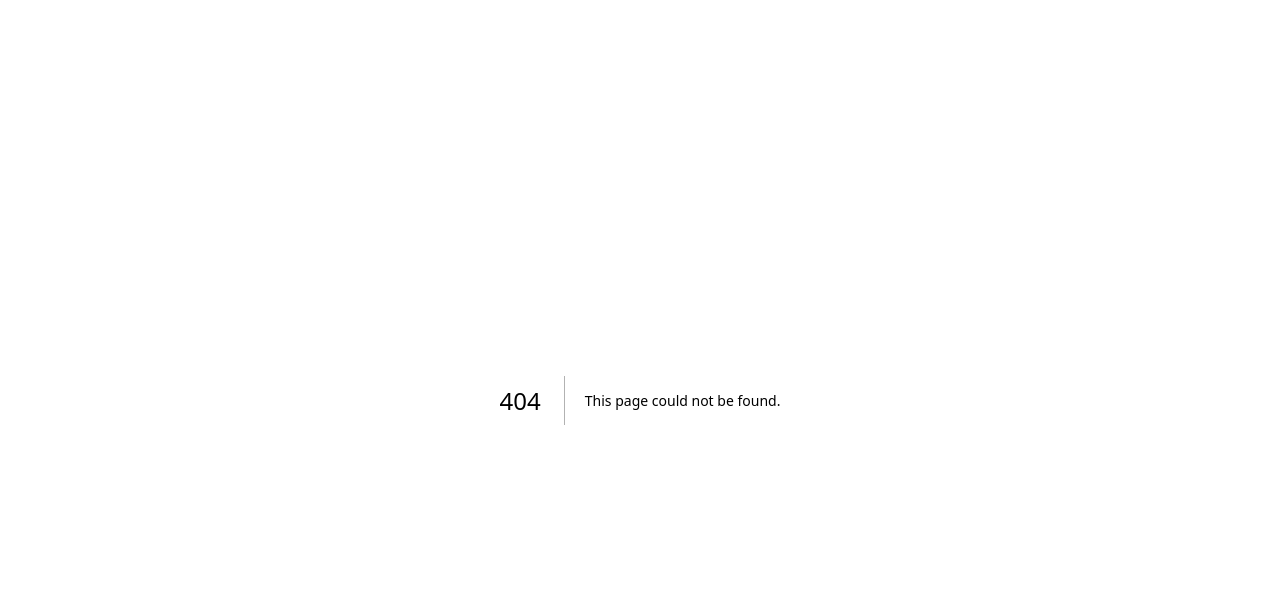
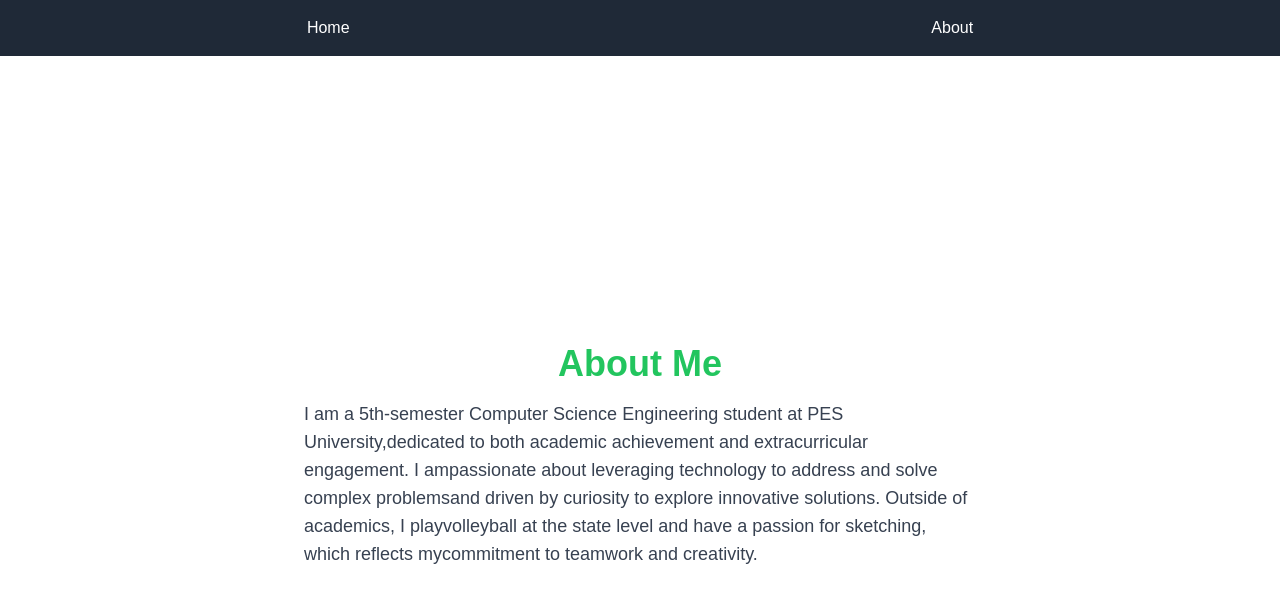
Before and after one commit to atharvakinage/my-portfolio, a Next.js app: page /about in a window 1280 px wide. Before the commit this address had no page. Shown: the top 602 px of the page. Built offline with nearby package versions, Linux system fonts and the light colour scheme.

Commit message:
Add Navbar and updated home page and about page

```diff
--- /dev/null
+++ b/src/app/about/page.js
@@ -0,0 +1,15 @@
+import Navbar from "../components/Navbar";
+
+export default function About() {
+    return (
+    <>
+        <Navbar />
+        <main className="flex flex-col items-center justify-center min-h-screen bg-white">
+            <h1 className="text-4xl font-bold text-green-500">About Me</h1>
+            <p className="mt-4 text-lg text-gray-700 max-w-2xl">
+            I am a 5th-semester Computer Science Engineering student at PES University,dedicated to both academic achievement and extracurricular engagement. I ampassionate about leveraging technology to address and solve complex problemsand driven by curiosity to explore innovative solutions. Outside of academics, I playvolleyball at the state level and have a passion for sketching, which reflects mycommitment to teamwork and creativity.
+            </p>
+        </main>
+    </>
+        );
+  }
--- /dev/null
+++ b/src/app/components/Navbar.js
@@ -0,0 +1,10 @@
+export default function Navbar() {
+    return (
+      <nav className="w-full bg-gray-800 p-4 text-white">
+        <ul className="flex justify-around">
+          <li><a href="/" className="hover:underline">Home</a></li>
+          <li><a href="/about" className="hover:underline">About</a></li>
+        </ul>
+      </nav>
+    );
+  }
--- a/src/app/page.js
+++ b/src/app/page.js
@@ -1,10 +1,16 @@
+import Navbar from "./components/Navbar";
+
 export default function Home() {
   return (
-    <main className="flex flex-col items-center justify-center min-h-screen bg-gray-100">
-      <h1 className="text-4xl font-bold text-blue-500">Welcome to My Portfolio</h1>
-      <p className="mt-4 text-lg text-gray-700">
-        Hi, I'm [Your Name], a passionate developer and designer.
-      </p>
-    </main>
+  <>
+      <Navbar />
+      <main className="flex flex-col items-center justify-center min-h-screen bg-gray-100">
+        <h1 className="text-4xl font-bold text-blue-500">Welcome to My Portfolio</h1>
+        <p className="mt-4 text-lg text-gray-700">
+          Hi, I'm Atharva .
+          I am a 5th semester Computer Science student in PES Univeristy.
+        </p>
+      </main>
+  </>
   );
 }
```
